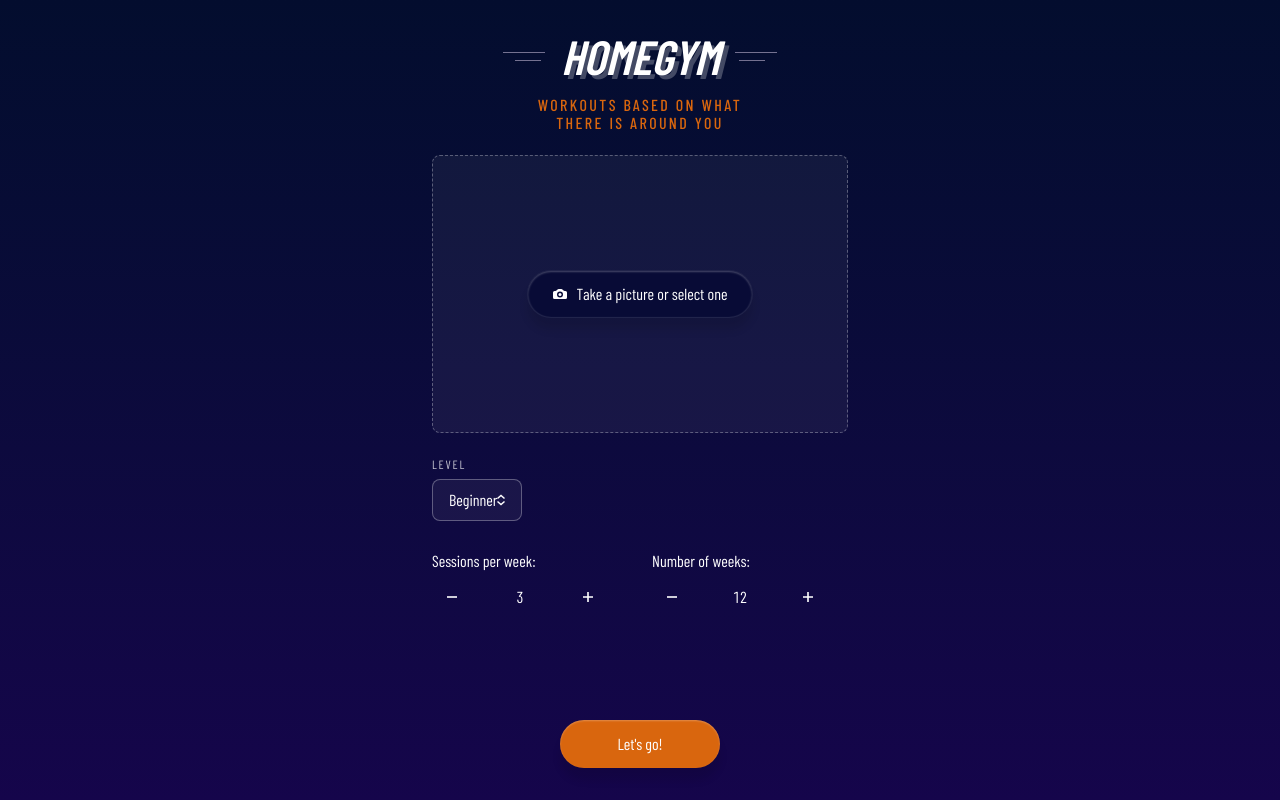
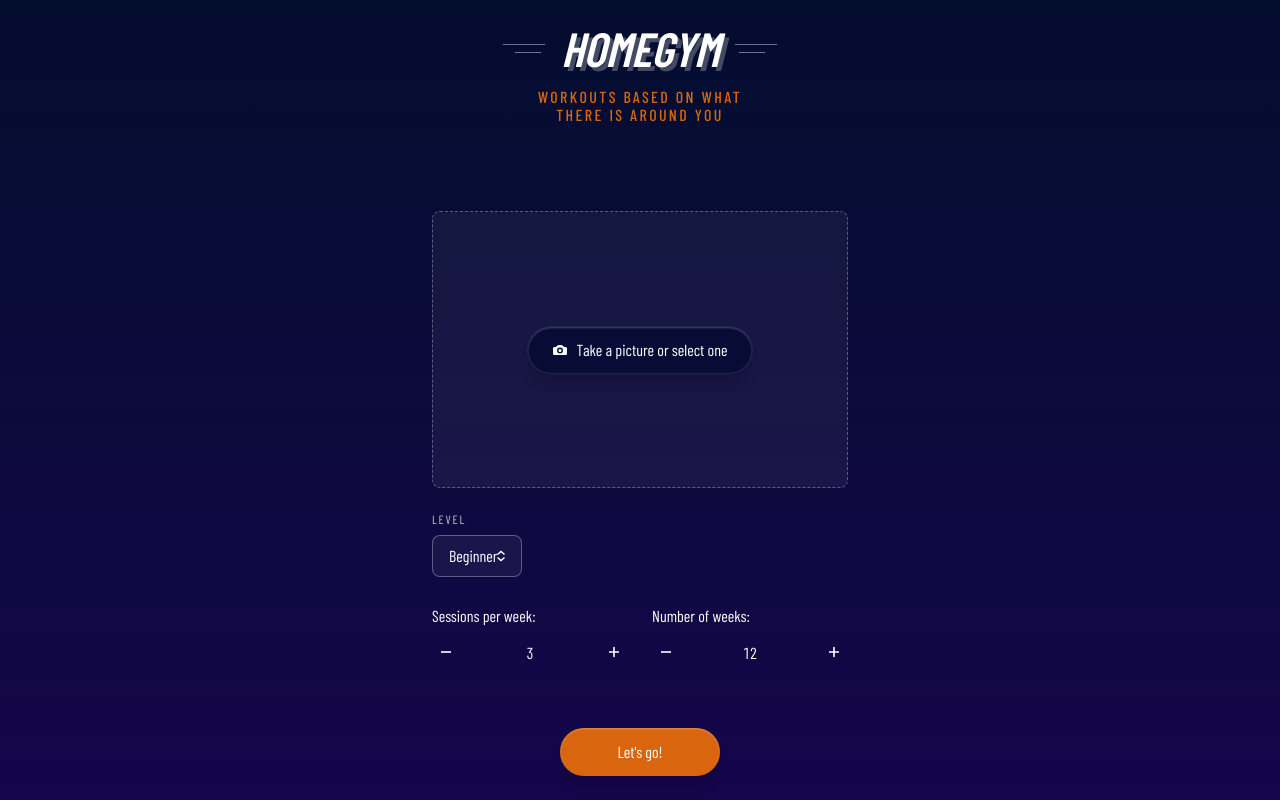
Before and after one commit to michelemazzucco/home-gym-app, a Next.js app: page / in a window 1280 px wide. Built offline with nearby package versions, Linux system fonts and the light colour scheme; a web font is replaced by a local one.

Commit message:
last bits before dinner

```diff
--- a/app/components/Form/index.module.css
+++ b/app/components/Form/index.module.css
@@ -1,7 +1,9 @@
 .formContainer {
   display: flex;
   flex-direction: column;
+  justify-content: center;
   gap: var(--spacing-xs);
+  flex: 1;
 }
 
 .fieldsContainer {
--- a/app/components/NumberField/index.module.css
+++ b/app/components/NumberField/index.module.css
@@ -36,7 +36,7 @@
   border-bottom: 1px solid var(--color-gray-200);
   border-left: none;
   border-right: none;
-  width: 6rem;
+  width: 100%;
   height: 2.5rem;
   font-family: inherit;
   font-size: 1rem;
--- a/app/components/Select/index.tsx
+++ b/app/components/Select/index.tsx
@@ -17,8 +17,17 @@ interface SelectProps {
 export function Select({ options, onChange, label }: SelectProps) {
   return (
     <>
-      {label && <label className={styles.label}>{label}</label>}
-      <ReactSelect.Root items={options} defaultValue={options[0].value} onValueChange={onChange}>
+      {label && (
+        <label htmlFor={label} className={styles.label}>
+          {label}
+        </label>
+      )}
+      <ReactSelect.Root
+        items={options}
+        defaultValue={options[0].value}
+        onValueChange={onChange}
+        id={label}
+      >
         <ReactSelect.Trigger className={styles.select}>
           <ReactSelect.Value />
           <ReactSelect.Icon className={styles.SelectIcon}>
--- a/app/global.css
+++ b/app/global.css
@@ -145,10 +145,19 @@ h6 {
   max-width: calc(var(--base-space) * 28);
   width: 100%;
   margin: 0 auto;
-  padding: var(--spacing-sm) var(--spacing-xxs);
-  gap: var(--spacing-xs);
+  padding: var(--spacing-xs) var(--spacing-xxs);
+  gap: var(--spacing-sm);
   display: flex;
   flex-direction: column;
+  height: 100dvh;
+}
+
+.app-main {
+  flex: 1;
+  display: flex;
+  flex-direction: column;
+  align-items: center;
+  justify-content: space-between;
 }
 
 .app-header {
@@ -171,13 +180,10 @@ h6 {
 }
 
 .app-main__button-container {
-  position: fixed;
-  bottom: var(--spacing-sm);
-  left: 0;
-  right: 0;
   display: flex;
   align-items: center;
   justify-content: center;
+  width: 100%;
 }
 
 .dropzone {
@@ -195,10 +201,14 @@ h6 {
   height: 0;
   overflow: hidden;
   position: relative;
-  aspect-ratio: 1.5 / 1;
+  aspect-ratio: 1.7 / 1;
   height: auto;
   width: 100%;
   padding: var(--spacing-xxs);
+
+  @media (min-width: 768px) {
+    aspect-ratio: 1.5 / 1;
+  }
 
   img {
     max-width: 100%;
@@ -227,12 +237,3 @@ h6 {
 .dropzone__preview {
   margin-top: var(--spacing-sm);
 }
-
-.label {
-  font-size: .75rem;
-  font-weight: 400;
-  line-height: 1.2em;
-  letter-spacing: 0.15em;
-  text-transform: uppercase;
-  color: var(--text-secondary);
-}
--- a/app/page.tsx
+++ b/app/page.tsx
@@ -90,7 +90,7 @@ export default function Home() {
 
       <main className="app-main">
         {!showCamera && (
-          <div>
+          <>
             <Form
               setWeeks={setWeeks}
               setDifficulty={setDifficulty}
@@ -102,7 +102,7 @@ export default function Home() {
                 Let&apos;s go!
               </Button>
             </div>
-          </div>
+          </>
         )}
 
         {/* showCamera && (
```
